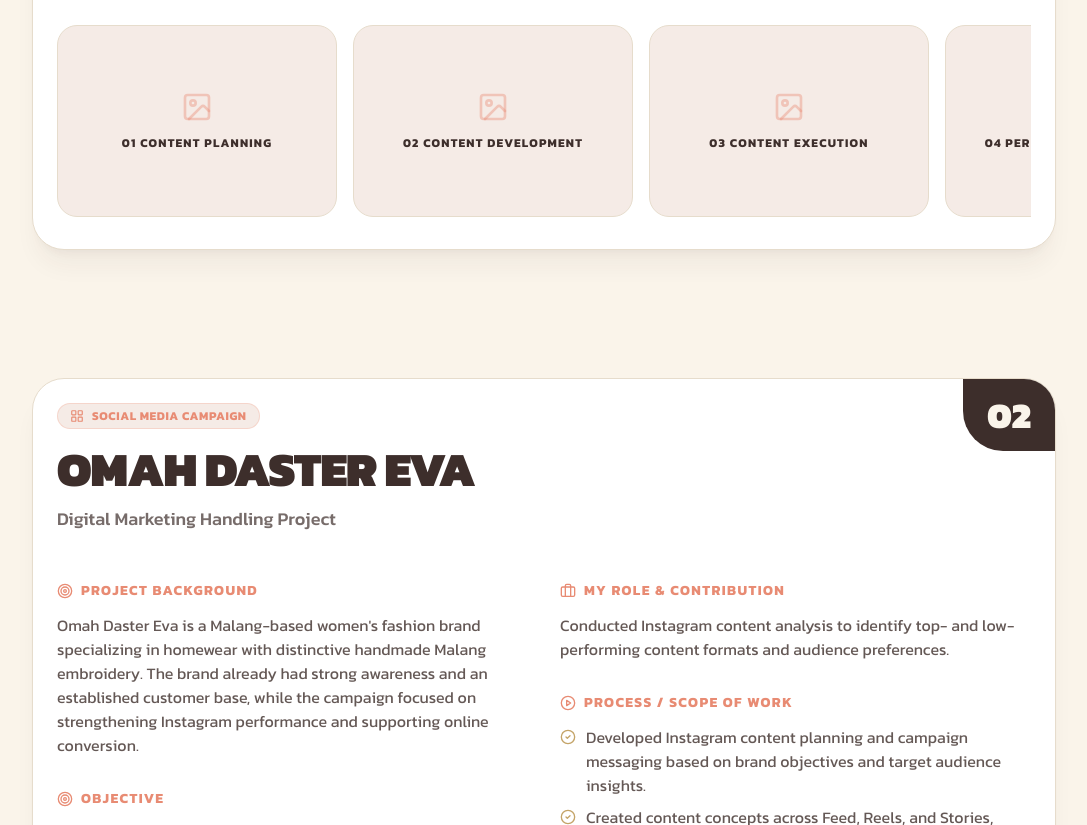
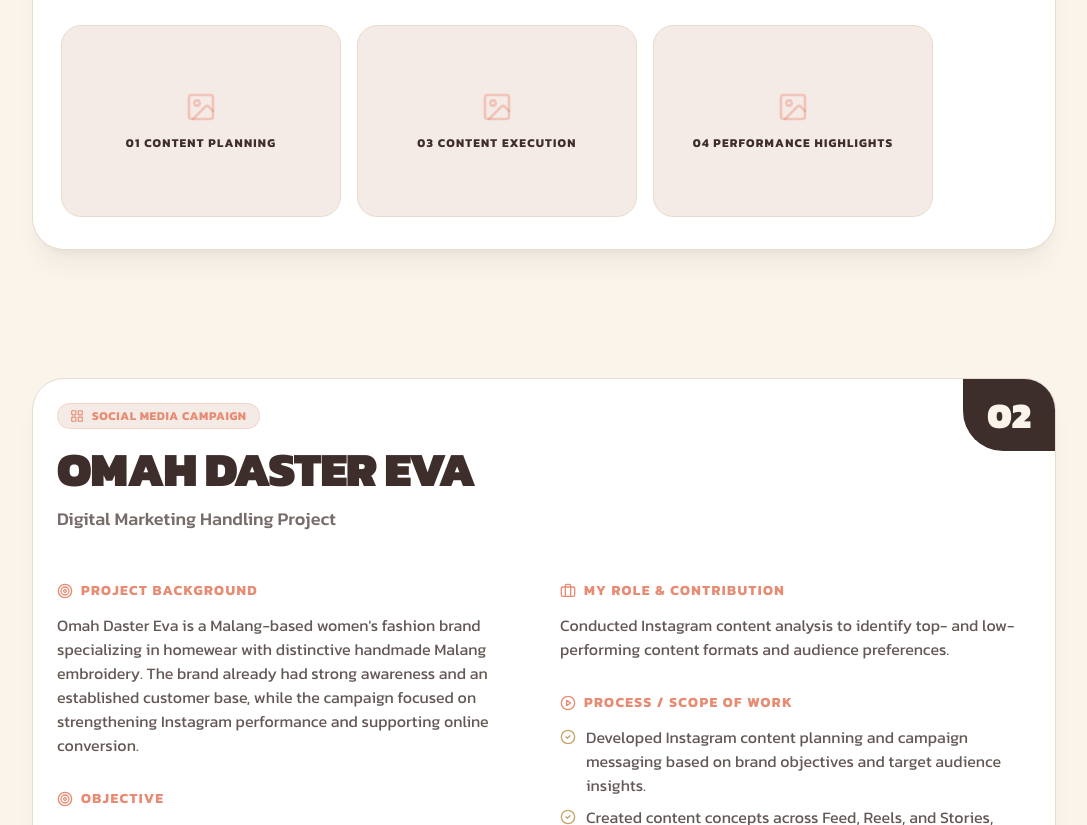
Before and after one commit to Braneee/portofolio-ardhia, a Next.js app: page /projects in a window 1280 px wide. Shown: the part 1300-2125 px from the top of the page, without its empty margins (96-1183 px from the left). Built offline with nearby package versions, Linux system fonts and the light colour scheme.

Commit message:
fix: remove 02 Content Development evidence from Fortis Seneca

```diff
--- a/src/data/projects.ts
+++ b/src/data/projects.ts
@@ -26,7 +26,6 @@ export const projectsData: Project[] = [
     },
     evidence: [
       { title: "01 Content Planning", type: "gallery", url: "#" },
-      { title: "02 Content Development", type: "gallery", url: "#" },
       { title: "03 Content Execution", type: "gallery", url: "#" },
       { title: "04 Performance Highlights", type: "gallery", url: "#" }
     ],
```
